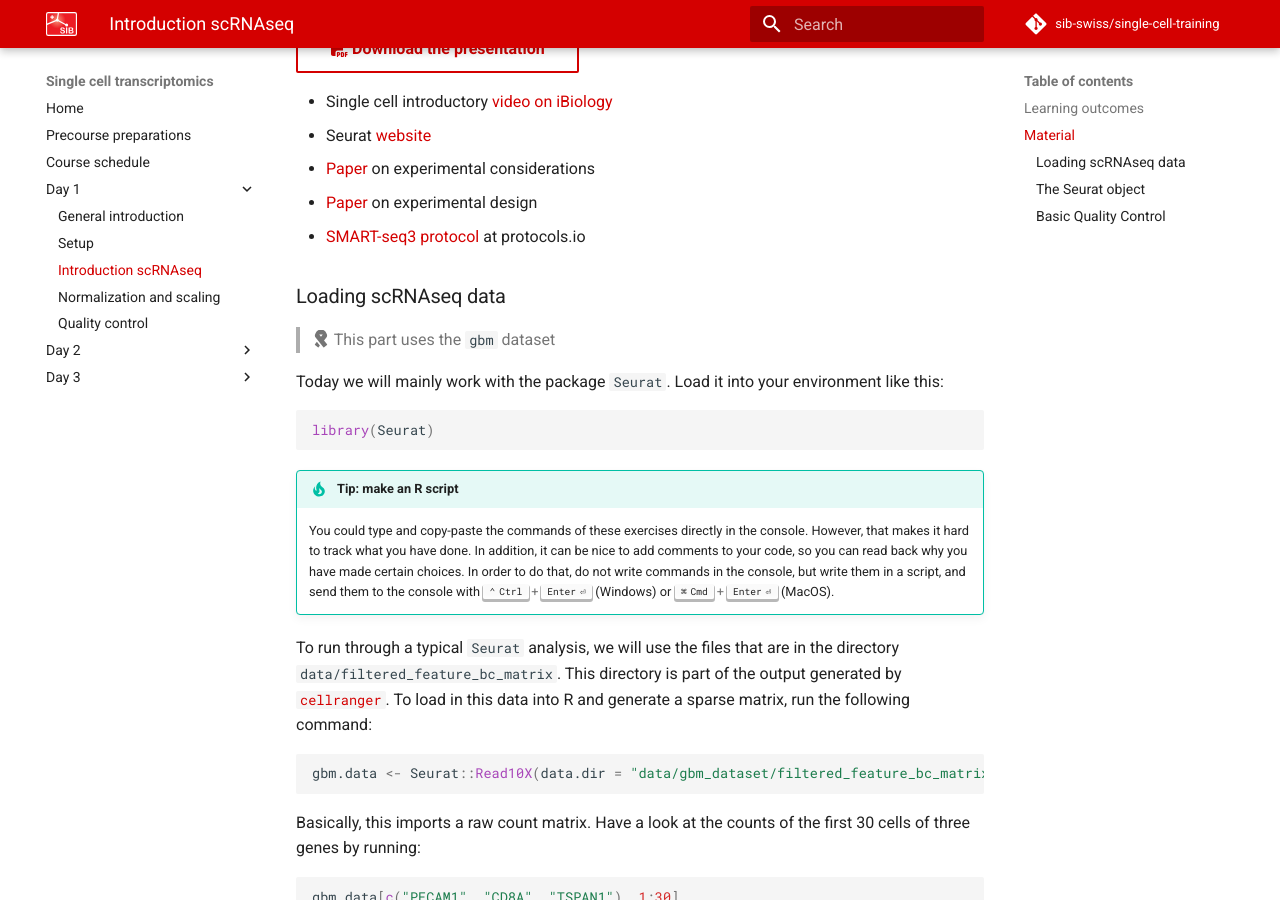
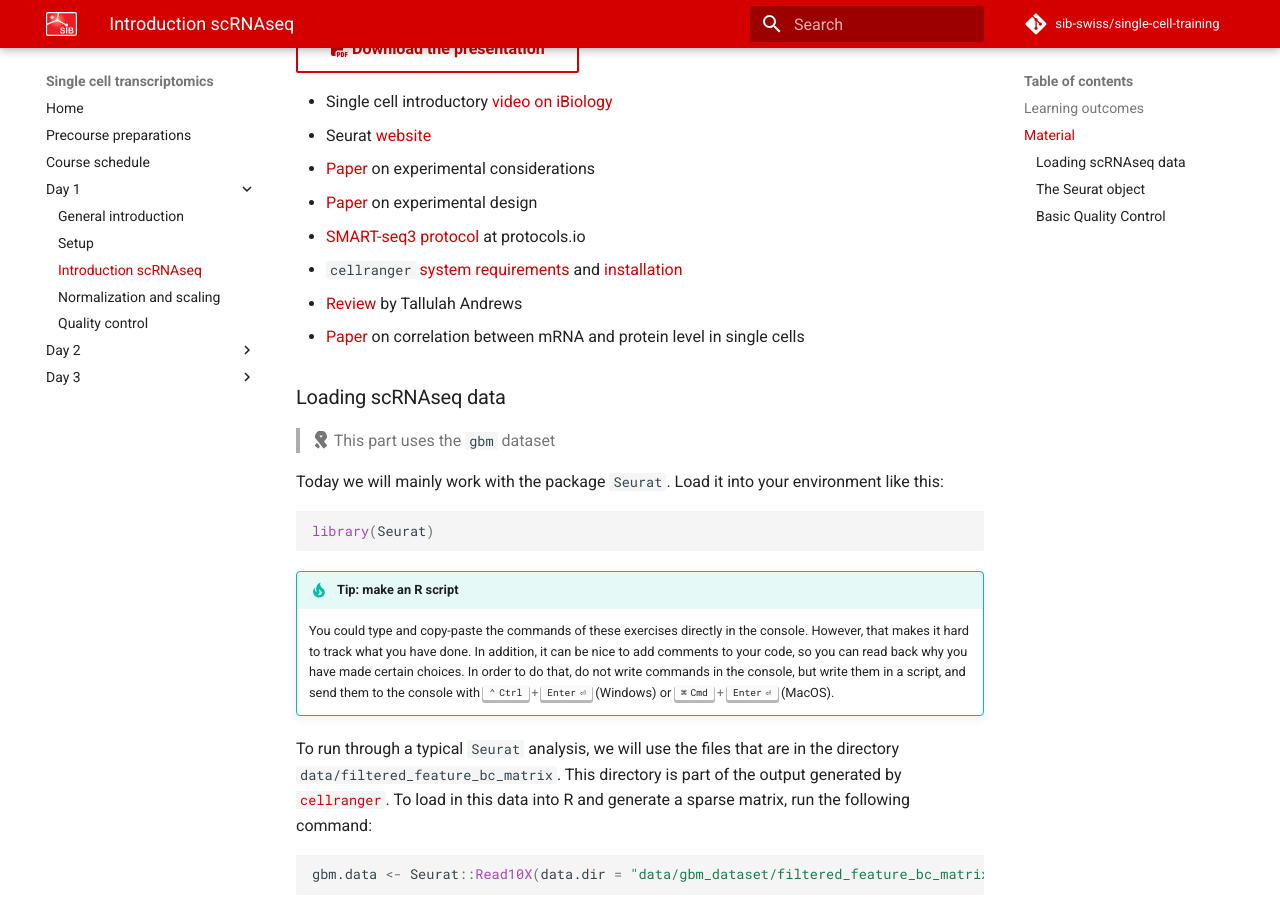
Before and after one commit to sib-swiss/single-cell-training, an MkDocs documentation site: the page built from docs/day1/introduction_scrnaseq.md, in a window 1280 px wide and 900 px high, scrolled down 634 px. Built offline with MkDocs 1.6.1 and Material for MkDocs 9.7.7, drawn with Linux system fonts in a browser that asks for light colours; comment, search, counter and statistics services are not loaded.

Commit message:
added some resources

```diff
--- a/docs/day1/introduction_scrnaseq.md
+++ b/docs/day1/introduction_scrnaseq.md
@@ -21,6 +21,9 @@
 - [Paper](https://doi.org/10.3389/fcell.2018.00108) on experimental considerations
 - [Paper](https://doi.org/10.1093/bib/bby007) on experimental design
 - [SMART-seq3 protocol](https://www.protocols.io/view/smart-seq3-protocol-bcq4ivyw) at protocols.io
+- `cellranger` [system requirements](https://support.10xgenomics.com/single-cell-gene-expression/software/overview/system-requirements) and [installation](https://support.10xgenomics.com/single-cell-gene-expression/software/pipelines/latest/installation)
+- [Review](https://www.nature.com/articles/s41596-020-00409-w?proof=t) by Tallulah Andrews
+- [Paper](https://www.biorxiv.org/content/10.1101/749473v3.full) on correlation between mRNA and protein level in single cells
 
 ### Loading scRNAseq data
 
```
Also changed, not shown: docs/day1/quality_control.md (+2 -0 lines), docs/day2/dimensionality_reduction.md (+3 -0 lines), docs/day3/enrichment_analysis.md (+3 -0 lines).
